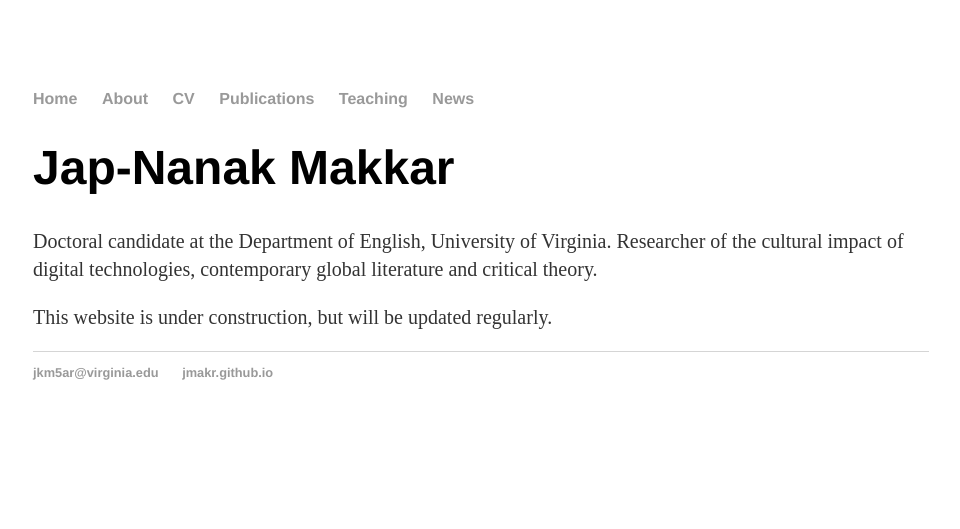
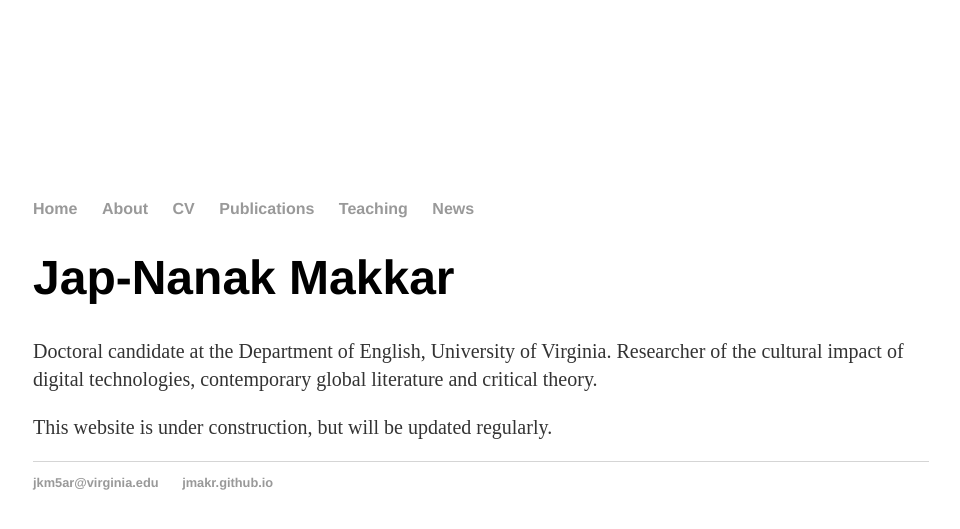
Before and after one commit to jmakr/jmakr.github.io, a Jekyll site: the page built from index.html, in a window 1280 px wide. Shown: the top 529 px of the page, without its empty margins (159-1119 px from the left). Built offline with Jekyll 4.4.1, drawn with Linux system fonts in a browser that asks for light colours.

Commit message:
Update main.css

```diff
--- a/css/main.css
+++ b/css/main.css
@@ -1,5 +1,5 @@
 body {
-    margin: 90px auto;
+    margin: 200px auto;
     width: 70%;
 }
 nav ul, footer ul {
```
